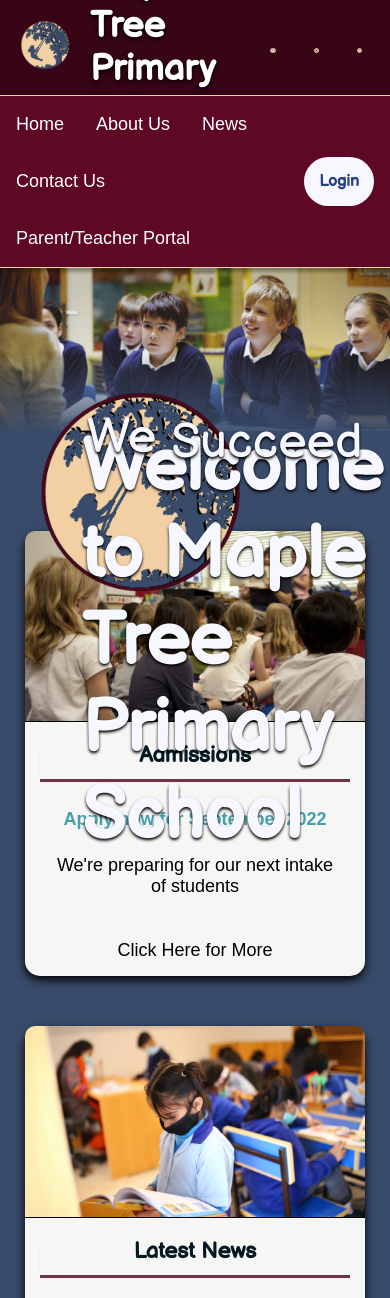
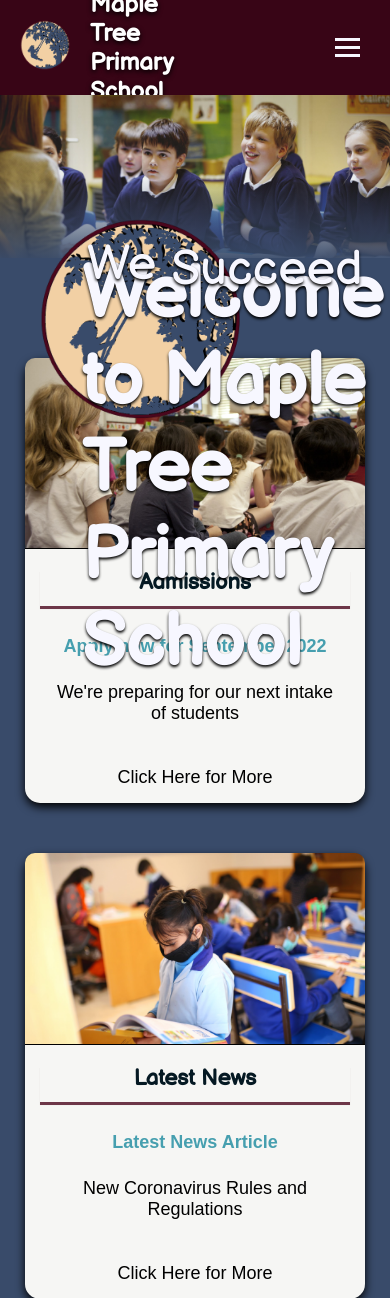
Before and after one commit to modjw/u10-a2, a PHP site: page / in a window 390 px wide; the page is wider, and only the part inside the window is pictured. Shown: the top 1298 px of that part. Run offline with PHP 8.4, Linux system fonts and the light colour scheme.

Commit message:
added mobile responsive nav

```diff
--- a/index.html
+++ b/index.html
@@ -37,6 +37,11 @@
           <a href="https://facebook.com/"><img src="images/icon-fb.png" class="icon"></a>
           <a href="https://twitter.com/"><img src="images/icon-tw.png" class="icon"></a>
           <a href="https://instagram.com/"><img src="images/icon-ig.png" class="icon"></a>
+          <div class="hamburger-icon" onclick="openNav()">
+            <span class="bar"></span>
+            <span class="bar"></span>
+            <span class="bar"></span>
+          </div>
         </div>
       </div>
   </header>
@@ -50,10 +55,17 @@
         <li><a href="portal.html">Parent/Teacher Portal</a></li>
       </ul>
         <button class="login-button"><strong>Login</strong></button>
-    </nav>
+  </nav>
 
-  <nav class="hamburger-menu">
-
+  <nav id="overNav" class="overlay">
+    <div class="closebtn" onclick="closeNav()">&times;</div>
+    <ul class="overlay-menu">
+      <li><a href="index.html">Home</a></li>
+      <li><a href="about.html">About Us</a></li>
+      <li><a href="news.html">News</a></li>
+      <li><a href="contact.html">Contact Us</a></li>
+      <li><a href="portal.html">Parent/Teacher Portal</a></li>
+    </ul>
   </nav>
 
 <!--  <div class="news-bar">-->
--- a/scripts/script.js
+++ b/scripts/script.js
@@ -1,5 +1,15 @@
 var slideIndex = 0;
 autoSlides();
+
+/* Open when someone clicks on the span element */
+function openNav() {
+  document.getElementById("overNav").style.width = "100%";
+}
+
+/* Close when someone clicks on the "x" symbol inside the overlay */
+function closeNav() {
+  document.getElementById("overNav").style.width = "0%";
+}
 
 // Next/previous controls
 function plusSlides(n) {
--- a/styles/style.css
+++ b/styles/style.css
@@ -57,6 +57,86 @@ body {
 
 .icon:hover {
   opacity: 0.7;
+}
+
+.hamburger-icon {
+  cursor: pointer;
+  display: none;
+}
+
+.bar {
+  display: block;
+  width: 25px;
+  height: 3px;
+  margin: 5px auto;
+  -webkit-transition: all 0.3s ease-in-out;
+  transition: all 0.3s ease-in-out;
+  background-color: #F7F7FF;
+}
+
+@media only screen and (max-width: 768px) {
+  .icon {
+    display: none;
+  }
+
+  .hamburger-icon {
+    display: block;
+  }
+
+  .header-left {
+    width: 75%;
+  }
+
+  .header-left .header-txt {
+    font-size: 24px;
+  }
+}
+
+.overlay {
+  height: 100%;
+  width: 0;
+  position: fixed;
+  z-index: 1;
+  left: 0;
+  top: 0;
+  background-color:rgb(0, 0, 0);
+  background-color:rgb(0, 0, 0, 0.8);
+  overflow: hidden;
+  transition: 0.5s;
+}
+
+.overlay-menu {
+  position: relative;
+  top: 25%;
+  text-align: center;
+  margin-top: 30px;
+  list-style-type: none;
+}
+
+.overlay-menu a {
+  text-decoration: none;
+  padding: 10px;
+  font-size: 36px;
+  color: #F1F1F1;
+  display: block;
+  transition: 0.3s;
+}
+
+.overlay .closebtn {
+  position: absolute;
+  top: 20px;
+  right: 45px;
+  font-size: 60px;
+  cursor: pointer;
+}
+
+@media screen and (max-height: 450px) {
+  .overlay a {font-size: 20px}
+  .overlay .closebtn {
+    font-size: 40px;
+    top: 15px;
+    right: 35px;
+  }
 }
 
 .header-img:hover {
@@ -160,6 +240,12 @@ body {
   border-color: #F2D0A4;
   border-width: 1px 0px;
   box-shadow: 0px 1px 3px 3px rgba(0,0,0,0.3);
+}
+
+@media only screen and (max-width: 768px) {
+  .navbar {
+    display: none;
+  }
 }
 
 .topnav {
```
